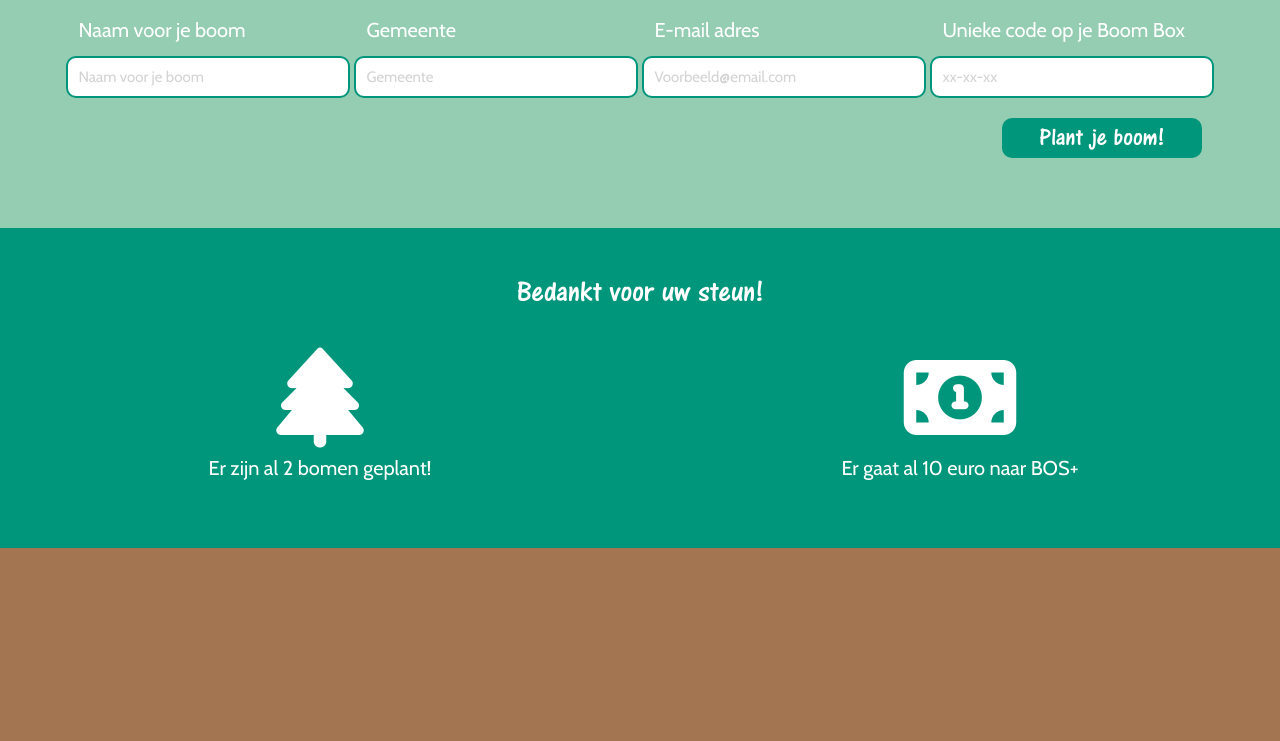
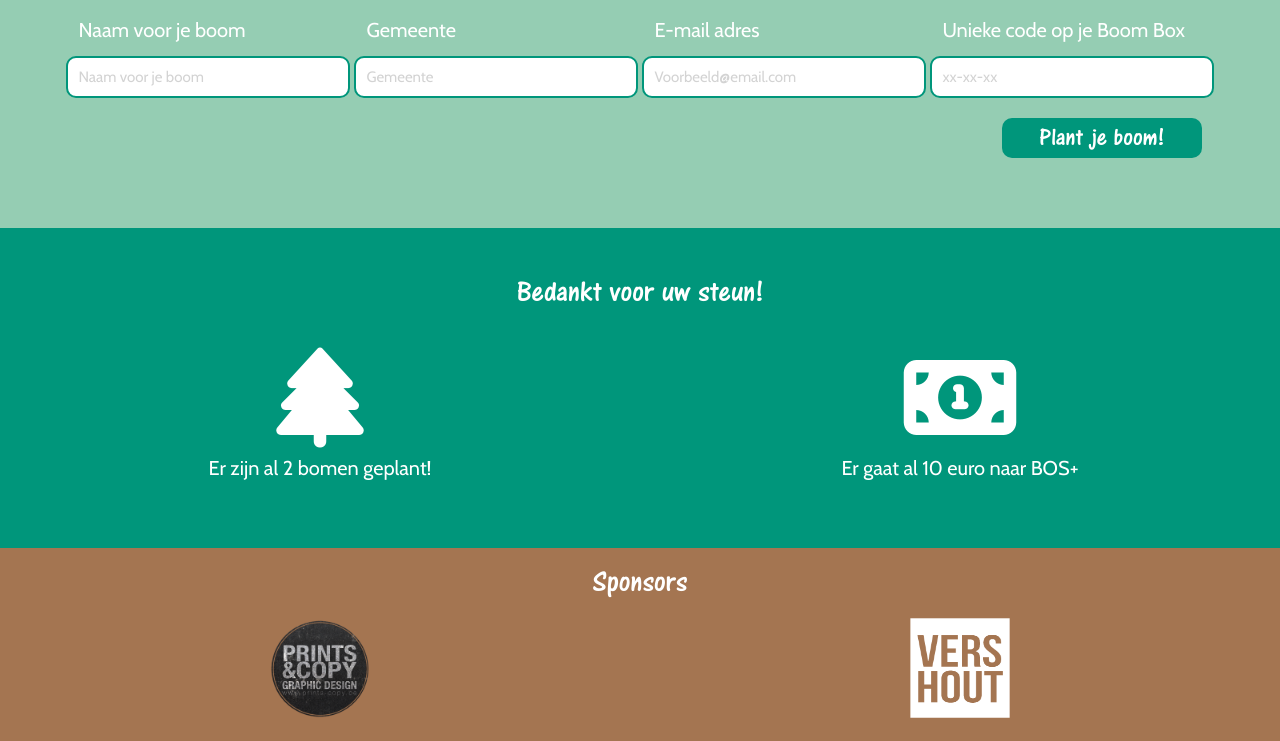
Before and after one commit to jefvk/BOSplus, a plain HTML site: page index.html in a window 1280 px wide. Shown: the part 1716-2457 px from the top of the page. Before the commit the page ends 2264 px from the top, so only its background shows below. Drawn offline with nearby package versions, Linux system fonts and the light colour scheme; some packages are replaced by stand-ins of ours.

Commit message:
sponsors

```diff
--- a/custom.scss
+++ b/custom.scss
@@ -562,6 +562,32 @@ body{
   }
 }
 
+#sponsors{
+  padding-bottom: 20px;
+  h1{
+    font-family: 'Boombox';
+    font-size: 30px;
+    padding: 20px;
+    color: white;
+    text-align: center;
+  }
+  ul{
+    width: 100%;
+    display: flex;
+    li{
+    justify-content: space-around;
+    margin: auto;
+      a{
+        display: block;
+        img{
+          width: 100px;
+          height: 100px;
+        }
+      }
+    }
+  }
+}
+
 #isotope{
   background: $groen;
   padding-top: 20px;
--- a/index.html
+++ b/index.html
@@ -125,6 +125,14 @@
   </ul>
 </section>
 
+<section id="sponsors">
+  <h1>Sponsors</h1>
+  <ul>
+    <li><a href="http://prints-copy.be"><img src="img/pens.png" alt="Sponsor Print en copy"></a></li>
+      <li><a href="#"><img src="img/vershout.png" alt="Sponsor Sjors van der Meer"></a></li>
+  </ul>
+</section>
+
     <script>
       function initMap() {
         var center = {lat: 51 , lng: 4.351356};
```
Also changed, not shown: about.html (+7 -0 lines), activiteit.html (+7 -0 lines), boompjeVerwisselen.html (+7 -1 lines), jagersEnVerzamelaars.html (+7 -1 lines), omgekeerdVerstoppertje.html (+7 -1 lines), schilderenMetNatuur.html (+7 -1 lines), wat.html (+7 -0 lines), css/custom.css, img/pens.png (added), img/vershout.png (added).
